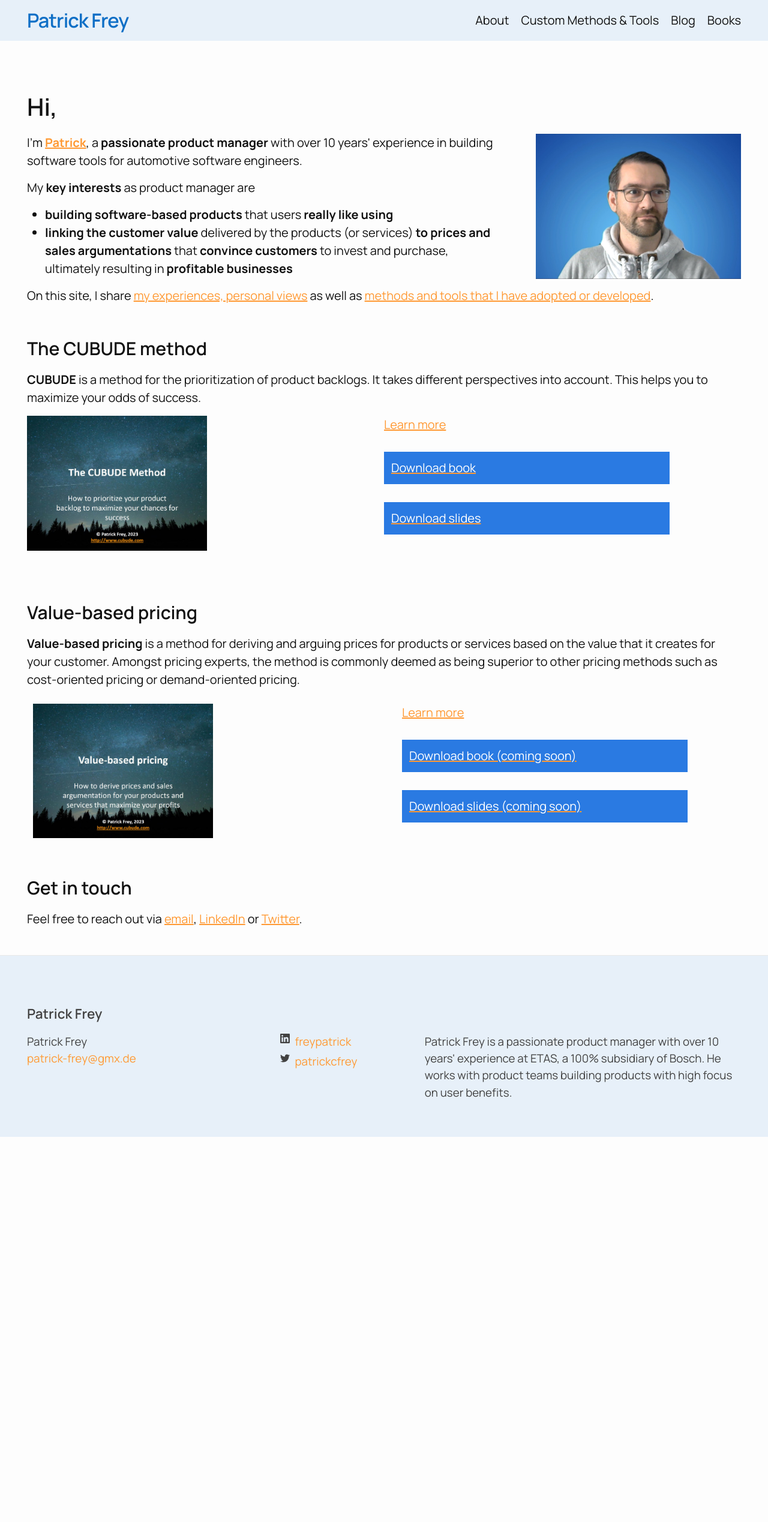
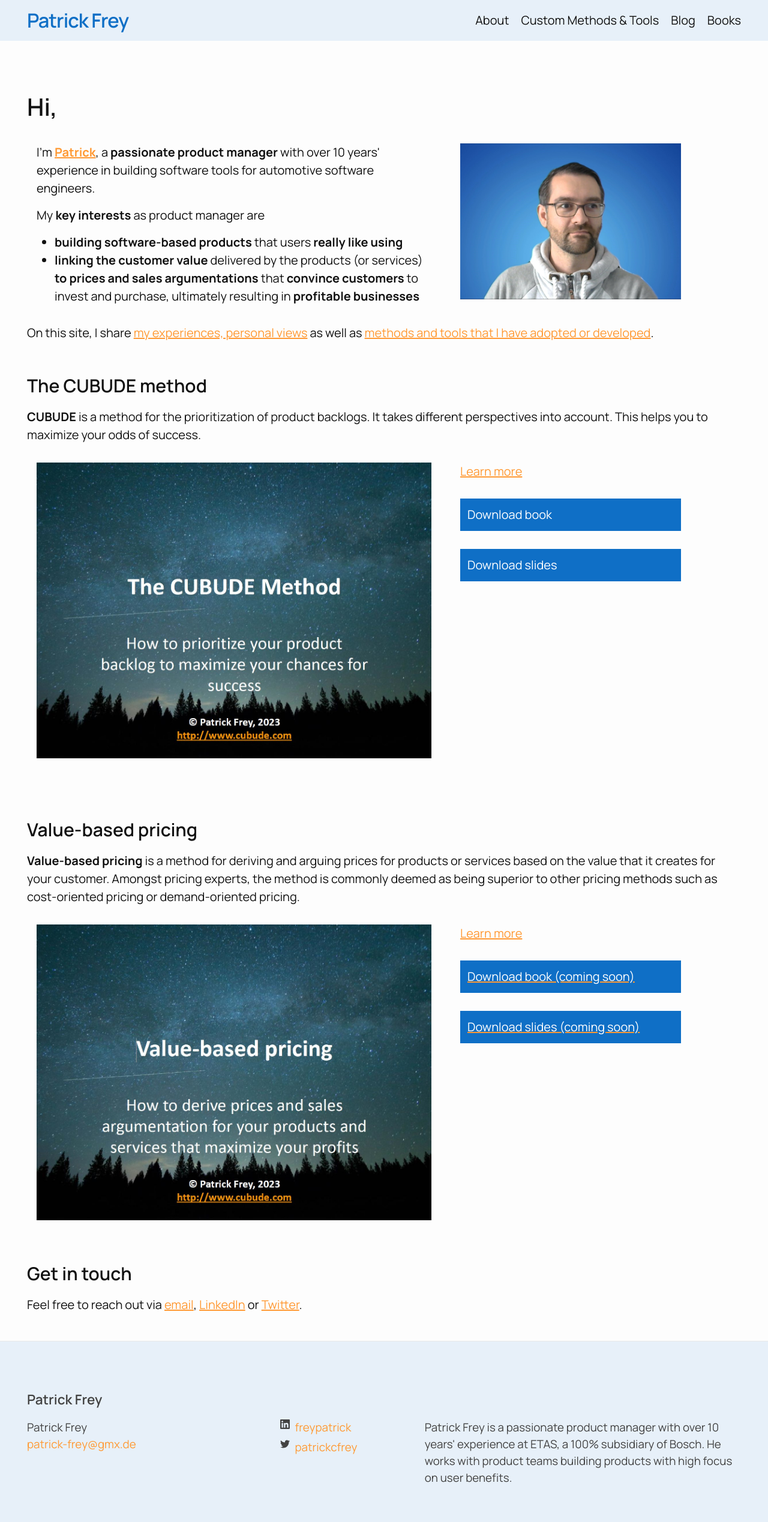
Before and after one commit to patrickfreyproductmanagement/patrickfreyproductmanagement.github.io, a Jekyll site: the page built from index.markdown, in a window 1280 px wide. Shown: the whole page at 60% size. Built offline with Jekyll 4.4.1, drawn with Linux system fonts in a browser that asks for light colours; before the commit the page ends 1895 px from its top, so only the background shows below that.

Commit message:
Added responsive styling for YouTube video and downloads.

```diff
--- a/_includes/cubude_teaser.html
+++ b/_includes/cubude_teaser.html
@@ -4,26 +4,26 @@
     <b>CUBUDE</b> is a method for the prioritization of product backlogs. It takes different perspectives into account. This helps you to maximize your odds of success.
 </p>
 
-<div style="display: flex;">
-    <div style="width: 50%;">
-        <img src="/assets/CUBUDE_Method_Slides.jpg" alt="The CUBUDE method (slides).pdf" width="300px">
+<div class="cards">
+    <div class="card">
+        <img src="/assets/CUBUDE_Method_Slides.jpg" alt="The CUBUDE method (slides).pdf">
     </div>
 
-    <div style="width: 40%;">
+    <div class="card">
         <a href="/cubude/">
             <div>
                 Learn more
             </div>
         </a>
         <br/>
-        <a href="/assets/The CUBUDE method.pdf (book)" download>
-            <div style="border: 2px solid; border-color: #2a7ae2; padding:10px; background-color: #2a7ae2; color: white;">
+        <a href="/assets/The CUBUDE method.pdf (book)" download style="text-decoration: none;">
+            <div class="button">
                 Download book
             </div>
         </a>
         <br/>
-        <a href="/assets/The CUBUDE method (slides).pdf" download>
-            <div style="border: 2px solid; border-color: #2a7ae2; padding:10px; background-color: #2a7ae2; color: white;">
+        <a href="/assets/The CUBUDE method (slides).pdf" download style="text-decoration: none;">
+            <div class="button">
                 Download slides
             </div>
         </a>
--- a/_includes/value_based_pricing_teaser.html
+++ b/_includes/value_based_pricing_teaser.html
@@ -4,12 +4,12 @@
     <b>Value-based pricing</b> is a method for deriving and arguing prices for products or services based on the value that it creates for your customer. Amongst pricing experts, the method is commonly deemed as being superior to other pricing methods such as cost-oriented pricing or demand-oriented pricing.
 </p>
 
-<div style="display: flex;">
-    <div style="width: 50%; margin: 10px">
-        <img src="/assets/Value_Based_Pricing_Slides.jpg" alt="The CUBUDE method (slides).pdf" width="300px">
+<div class="cards">
+    <div class="card">
+        <img src="/assets/Value_Based_Pricing_Slides.jpg" alt="The CUBUDE method (slides).pdf">
     </div>
 
-    <div style="width: 40%; margin: 10px">
+    <div class="card">
         <a href="/value_based_pricing/">
             <div>
                 Learn more
@@ -17,13 +17,13 @@
         </a>
         <br/>
         <a>
-            <div style="border: 2px solid; border-color: #2a7ae2; padding:10px; background-color: #2a7ae2; color: white;">
+            <div class="button" style="text-decoration: none">
                 Download book (coming soon)
             </div>
         </a>
         <br/>
         <a>
-            <div style="border: 2px solid; border-color: #2a7ae2; padding:10px; background-color: #2a7ae2; color: white;">
+            <div class="button" style="text-decoration: none">
                 Download slides (coming soon)
             </div>
         </a>
--- /dev/null
+++ b/_sass/button.scss
@@ -0,0 +1,7 @@
+.button {
+    border: 2px solid;
+    border-color: $color2;
+    padding:10px;
+    background-color: $color2;
+    color: white;
+}
--- /dev/null
+++ b/_sass/iframe-wrapper.scss
@@ -0,0 +1,16 @@
+.iframe-wrapper {
+    position: relative;
+    padding-bottom: 56.10%;
+    height: 0;
+    overflow: hidden;
+}
+
+.iframe-wrapper iframe,
+.iframe-wrapper object,
+.iframe-wrapper embed {
+    position: absolute;
+    top: 0;
+    left: 0;
+    width: 100%;
+    height: 100%;
+}
--- a/_sass/minima.scss
+++ b/_sass/minima.scss
@@ -117,5 +117,8 @@ $on-laptop:        800px !default;
 @import
   "minima/base",
   "minima/layout",
-  "minima/syntax-highlighting"
+  "minima/syntax-highlighting",
+  "button",
+  "iframe-wrapper",
+  "responsive-cards"
 ;
--- /dev/null
+++ b/_sass/responsive-cards.scss
@@ -0,0 +1,27 @@
+.card {
+    padding: 1rem;
+}
+
+.cards {
+    max-width: 1200px;
+    margin: 0 auto;
+    display: grid;
+    gap: 1rem;
+}
+
+.cards-2 {
+    max-width: 1200px;
+    margin: 0 auto;
+    display: grid;
+    gap: 3rem;
+}
+
+@media (min-width: 900px) {
+    .cards {
+        grid-template-columns: 690px 400px;
+    }
+
+    .cards-2 {
+        grid-template-columns: 400px 200px 390px;
+    }
+}
--- a/index.markdown
+++ b/index.markdown
@@ -6,8 +6,8 @@ layout: home
 ---
 
 <h1>Hi,</h1>
-<div style="display: flex;">
-    <div style="width: 70%">
+<div class="cards">
+    <div class="card">
         <p>
         I'm <b><a href="/about">Patrick</a></b>, a <b>passionate product manager</b> with over 10 years' experience in building software tools for automotive software engineers.
         </p>
@@ -23,7 +23,7 @@ layout: home
             </ul>
         </p>
     </div>
-    <div style="width: 30%; margin-left:50px">
+    <div class="card">
         <img src="/assets/Patrick_Frey_Profilbild_2.jpg" alt="Patrick Frey">
     </div>
 </div>
```
Also changed, not shown: _includes/cubude_downloads.markdown (+12 -12 lines).
